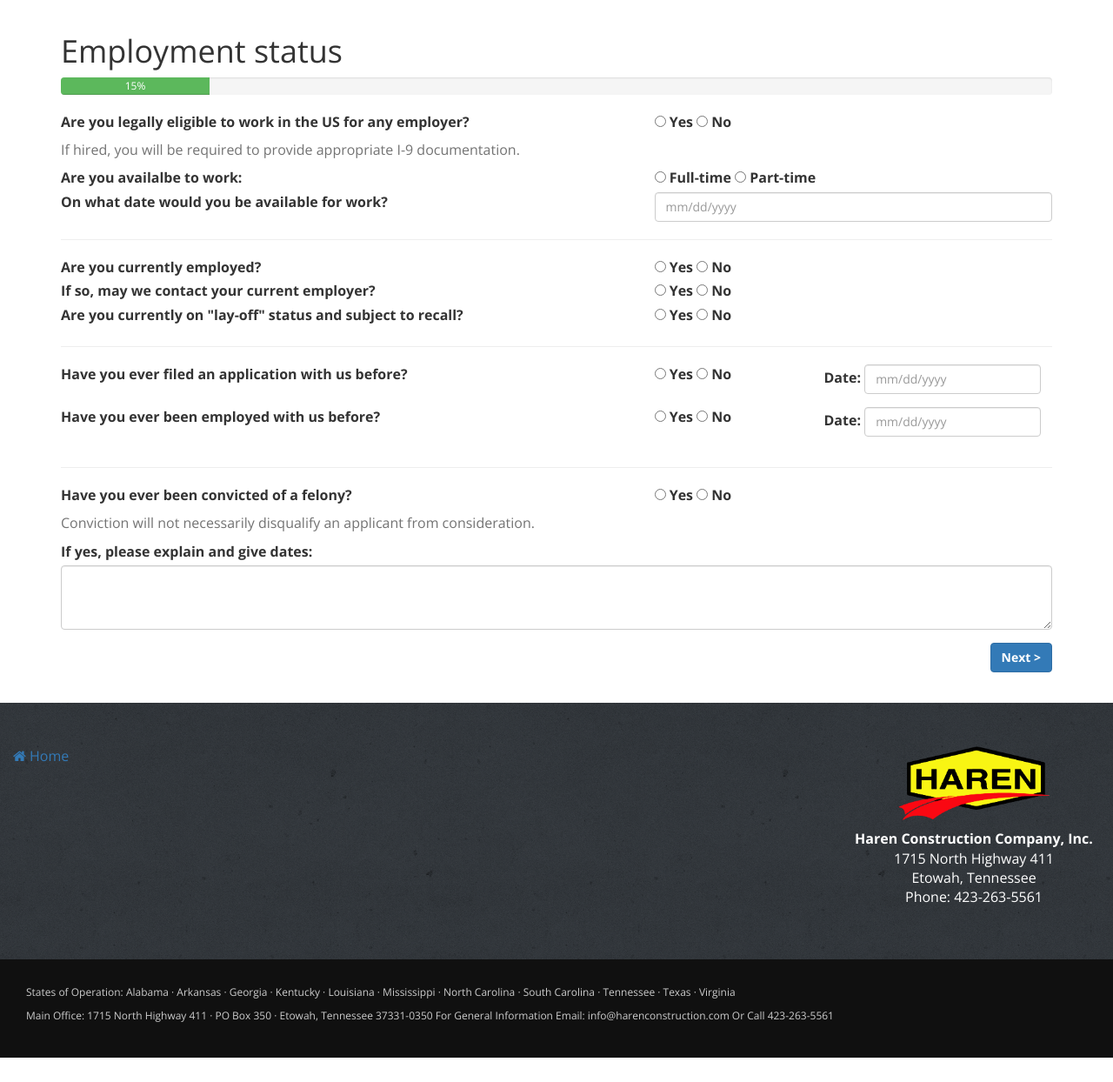
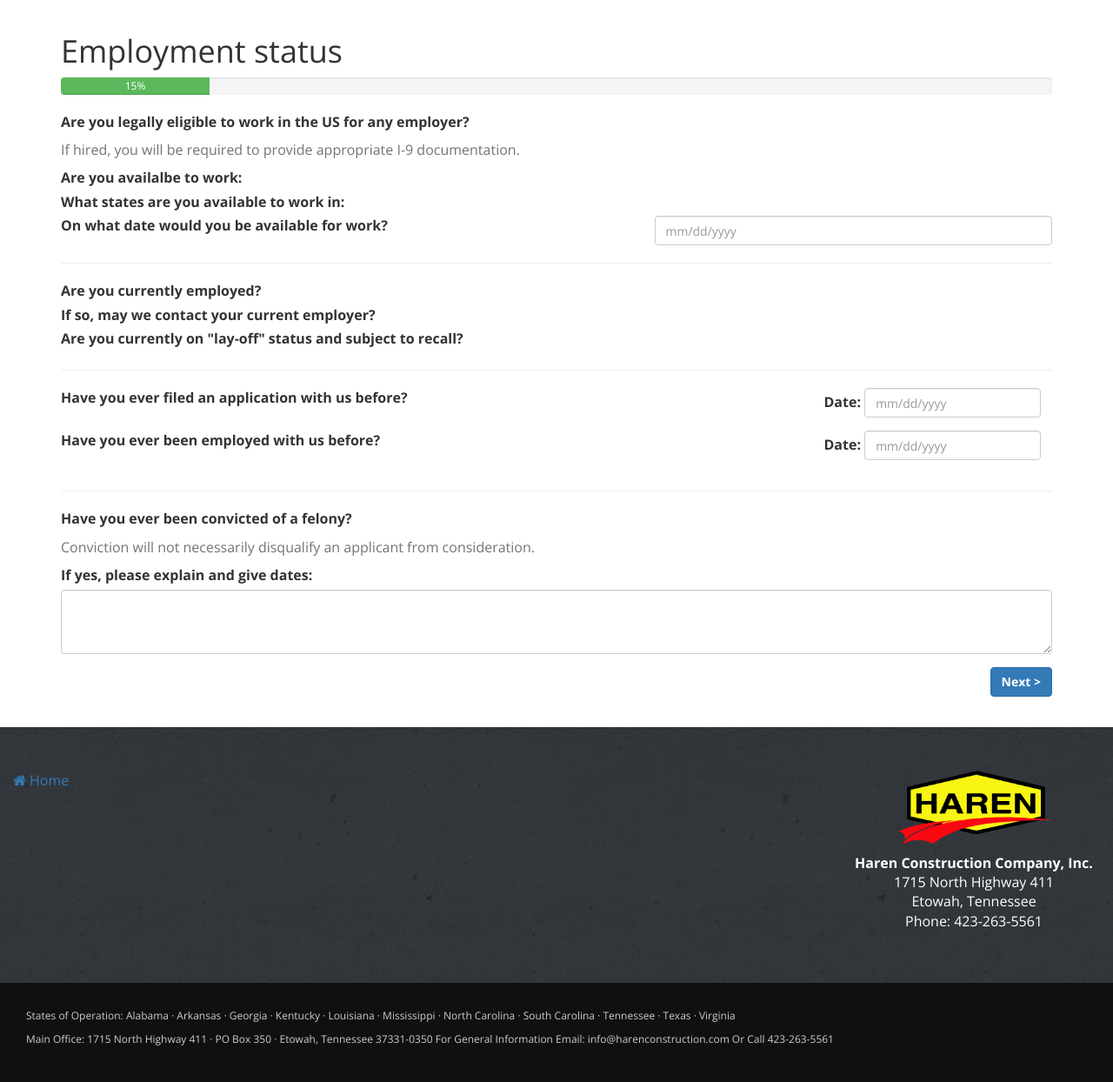
Before and after one commit to harenconstruction/applicant, a Django app: template applicant/templates/jobs/employmentstatus.html in a window 1280 px wide. Shown: the part 51-1295 px from the top of the page at 87% size. Before the commit the page ends 1267 px from the top, so only its background shows below. Run offline with Django 3.2, Linux system fonts and the light colour scheme; the template is opened without the code that fills it: values that come from a table or form of the project are taken from there, others are empty; parts of the project's set-up code (start-up, migrations or seed data) failed here and were passed over; some libraries are stand-ins or nearby versions.

Commit message:
Initial work for 'states available to work' feature.

```diff
--- a/applicant/jobs/forms.py
+++ b/applicant/jobs/forms.py
@@ -3,7 +3,8 @@ from django.forms import formset_factory
 from django.template.loader import render_to_string
 from localflavor.us.forms import USZipCodeField
 
-from jobs.models import Contact, EmploymentStatus, WorkExperience, Education, AdditionalInformation, Reference
+from jobs.models import (Contact, WorkState, EmploymentStatus, WorkExperience,
+                         Education, AdditionalInformation, Reference)
 
 
 class ContactForm(forms.ModelForm):
@@ -28,6 +29,7 @@ class EmploymentStatusForm(forms.ModelForm):
         widgets = {
             'legal_to_work': forms.RadioSelect,
             'available_to_work': forms.RadioSelect,
+            'states_available_work': forms.CheckboxSelectMultiple,
             'currently_employed': forms.RadioSelect,
             'contact_employer_ok': forms.RadioSelect,
             'layoff': forms.RadioSelect,
@@ -36,9 +38,9 @@ class EmploymentStatusForm(forms.ModelForm):
             'convicted_felon': forms.RadioSelect,
             'start_work_date': forms.DateInput(attrs={'class':'datepicker'})
         }
-        fields = ('legal_to_work', 'available_to_work', 'start_work_date',
-                  'currently_employed', 'contact_employer_ok', 'layoff',
-                  'filed_previously', 'filed_previously_date',
+        fields = ('legal_to_work', 'available_to_work', 'states_available_work',
+                  'start_work_date', 'currently_employed', 'contact_employer_ok',
+                  'layoff', 'filed_previously', 'filed_previously_date',
                   'employed_previously', 'employed_previously_date',
                   'convicted_felon', 'convicted_information',)
 
--- a/applicant/templates/jobs/employmentstatus.html
+++ b/applicant/templates/jobs/employmentstatus.html
@@ -42,6 +42,16 @@
           <div class="col-md-5">
             {% for radio in form.available_to_work %}
               {{ radio }}
+            {% endfor %}
+          </div>
+        </div>
+        <div class="row">
+          <div class="col-md-7">
+              <label for="{{ form.states_available_work.id_for_label }}">What states are you available to work in:</label>
+          </div>
+          <div class="col-md-5">
+            {% for checkbox in form.states_available_work %}
+              {{ checkbox }}
             {% endfor %}
           </div>
         </div>
```
Also changed, not shown: applicant/jobs/admin.py (+13 -1 lines), applicant/jobs/views.py (+7 -3 lines), documentation/updating-production.md (+8 -0 lines), applicant/jobs/migrations/0010_auto_20180415_1720.py (added).
